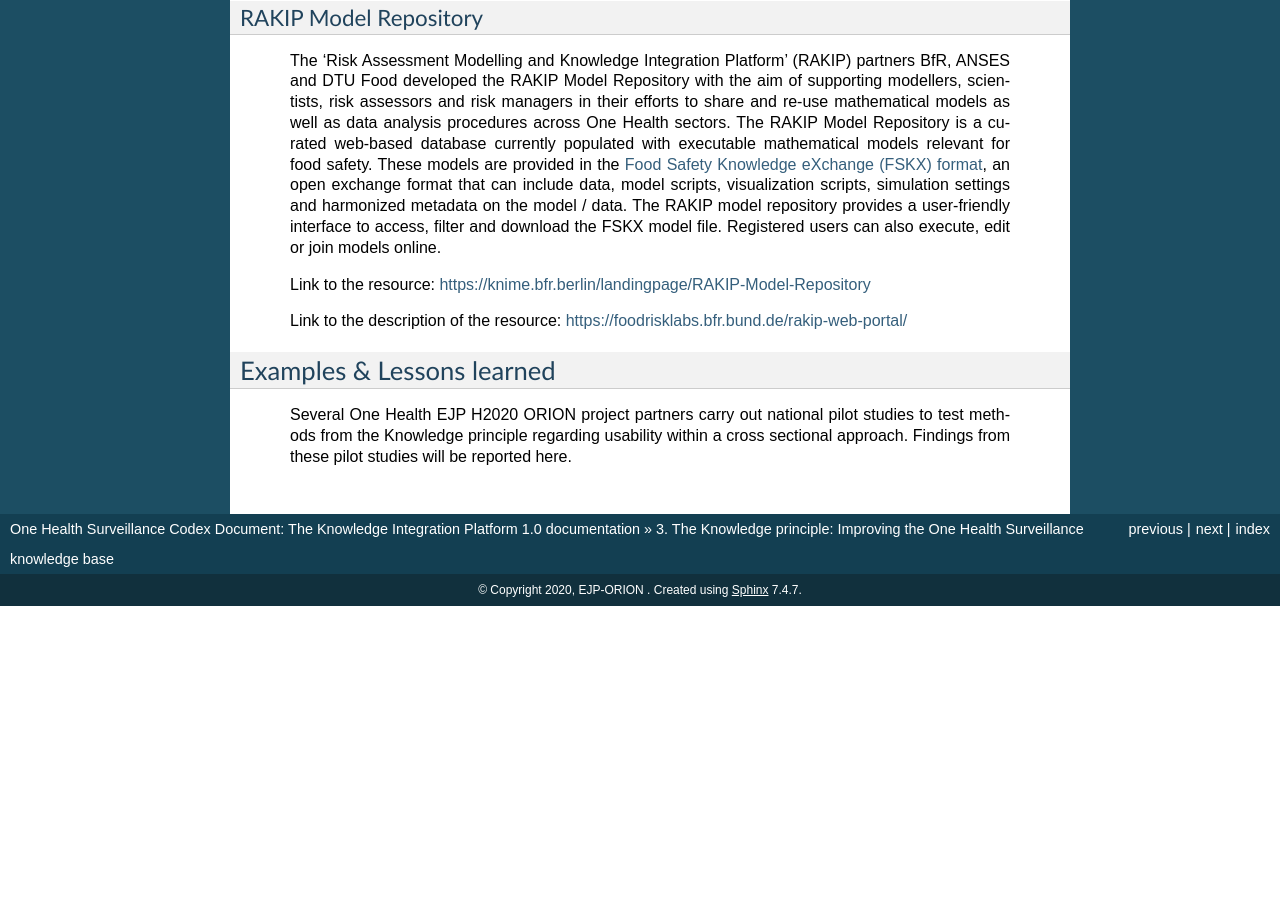
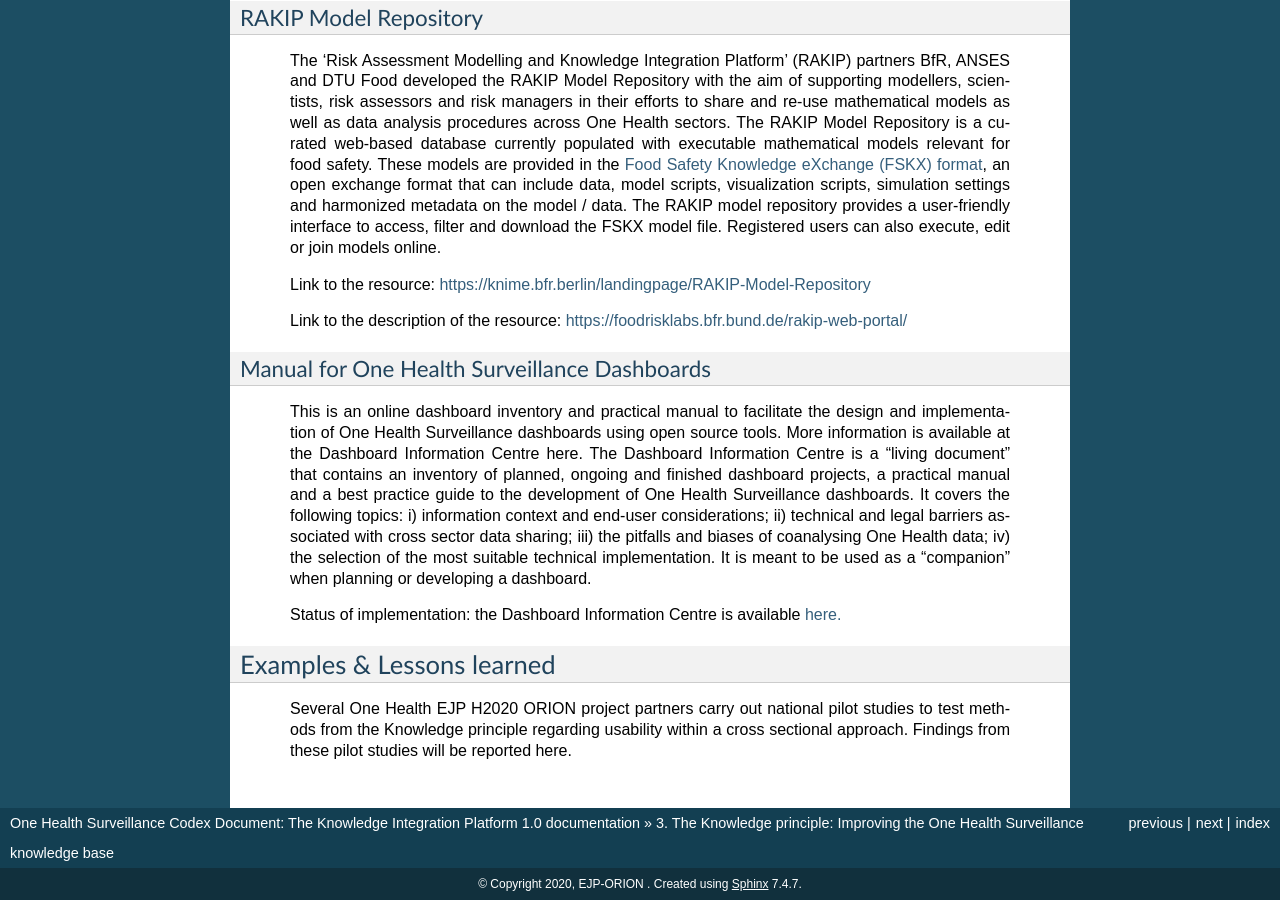
Before and after one commit to EJP-ORION/OH-Surveillance-Codex, a Sphinx documentation site: the page built from docs/3-knowledge-principle.rst, in a window 1280 px wide and 900 px high, scrolled down 1728 px. Built offline with Sphinx 7.4.7, drawn with Linux system fonts in a browser that asks for light colours; before the commit the page ends 2334 px from its top, so only the background shows below that; some of the changed text lies outside the part shown.

Commit message:
Adding new section about  OHS Dashboards

```diff
--- a/docs/3-knowledge-principle.rst
+++ b/docs/3-knowledge-principle.rst
@@ -140,6 +140,20 @@
    Link to the description of the resource:
    https://foodrisklabs.bfr.bund.de/rakip-web-portal/
 
+Manual for One Health Surveillance Dashboards
+'''''''''''''''''''''''''''''''''''''''''''''
+
+  This is an online dashboard inventory and practical manual to facilitate the design and implementation of
+  One Health Surveillance dashboards using open source tools. More information is available at the
+  Dashboard Information Centre here.
+  The Dashboard Information Centre is a “living document” that contains an inventory of planned, ongoing and
+  finished dashboard projects, a practical manual and a best practice guide to the development of One Health
+  Surveillance dashboards. It covers the following topics: i) information context and end-user considerations; ii)
+  technical and legal barriers associated with cross sector data sharing; iii) the pitfalls and biases of coanalysing
+  One Health data; iv) the selection of the most suitable technical implementation. It is meant to be
+  used as a “companion” when planning or developing a dashboard.
+
+  Status of implementation: the Dashboard Information Centre is available `here. <https://sva-se.github.io/MATRIX-dashboards/>`_
 
 
 Examples & Lessons learned
```
